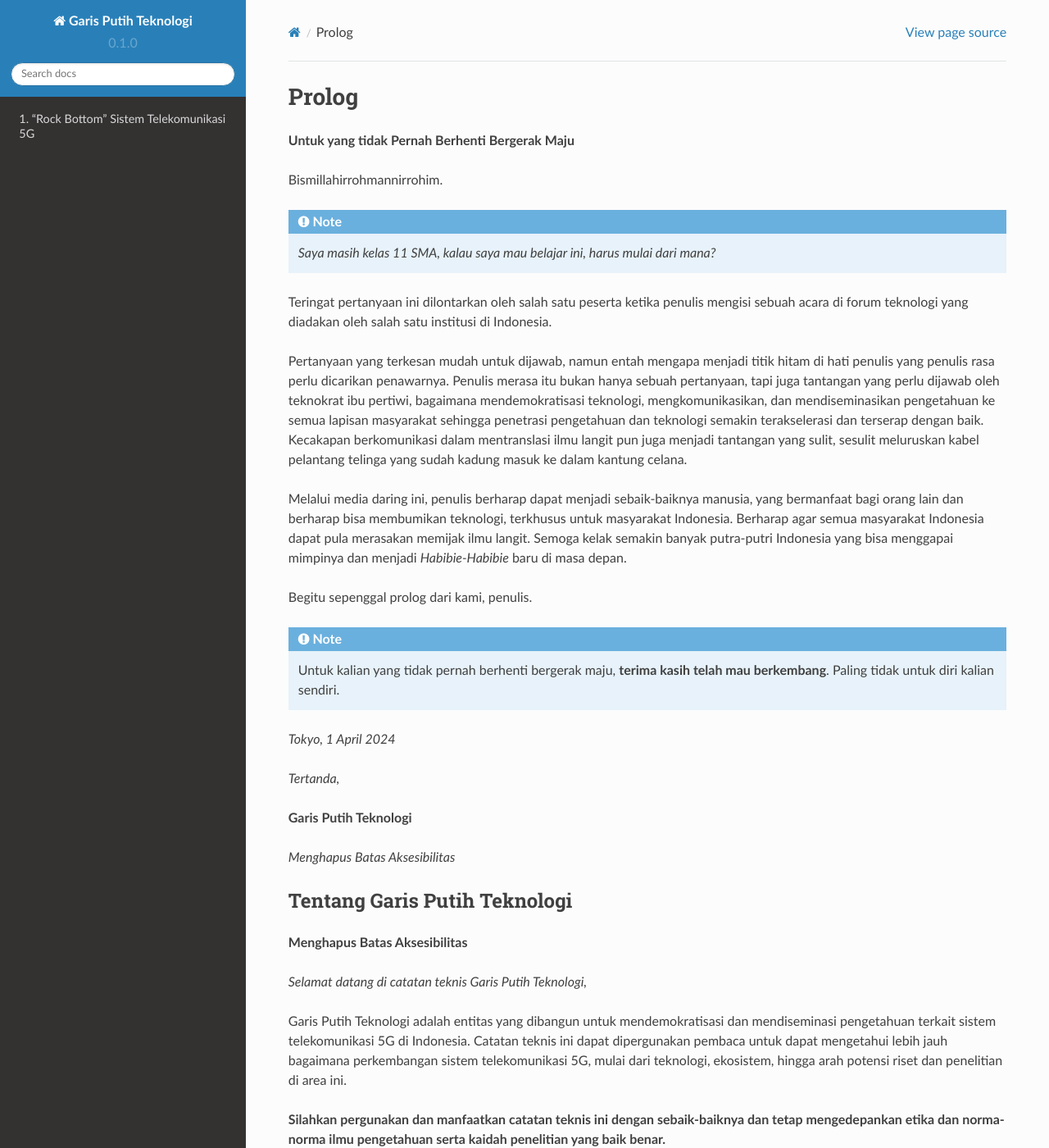
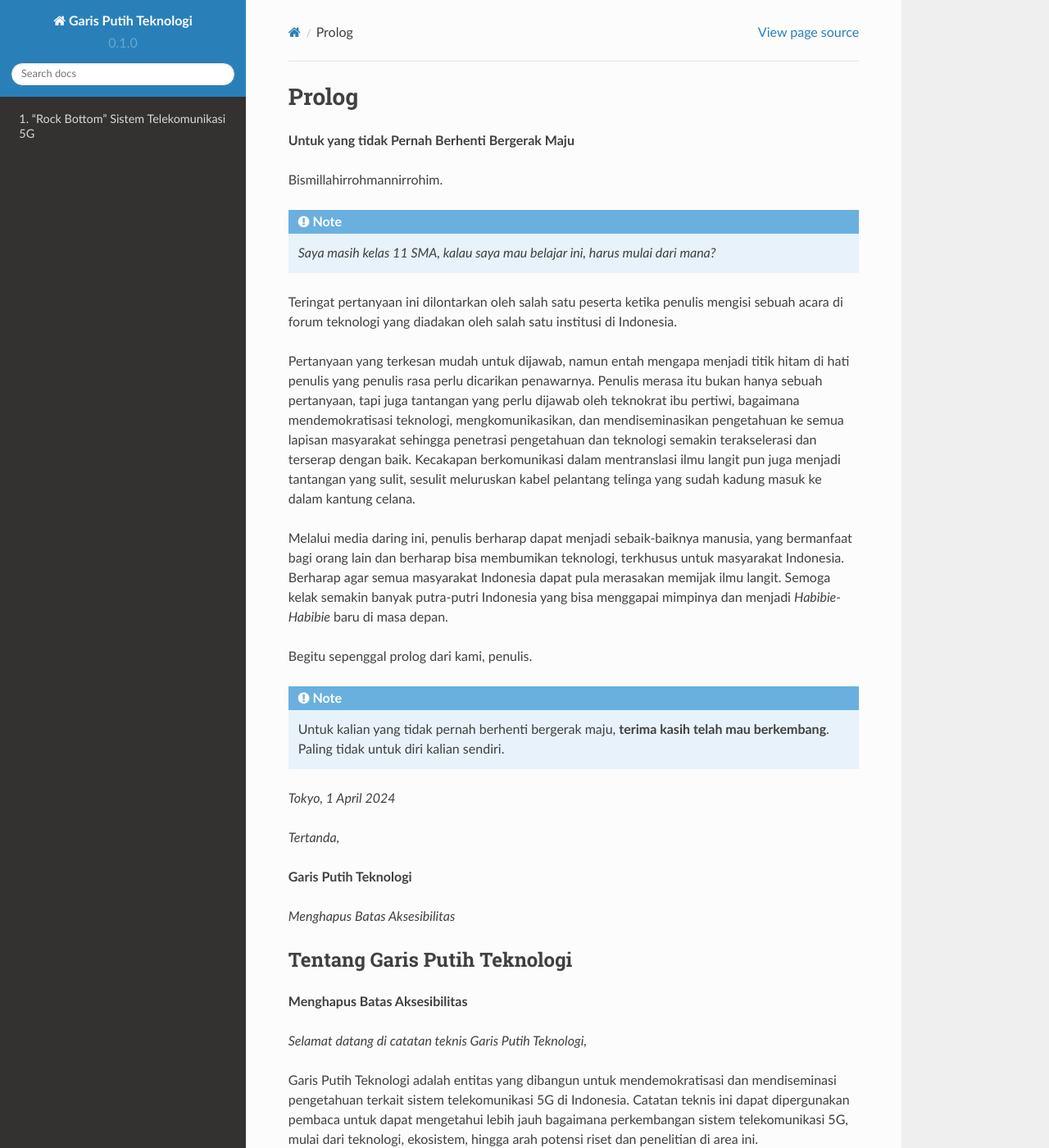
Before and after one commit to garisputihteknologi/garisputihteknologi, a Sphinx documentation site: the page built from docs/source/index.rst, in a window 1280 px wide and 1400 px high. Shown: the whole window at 82% size. Built offline with Sphinx 7.4.7 and the Read the Docs theme 2.0.0, drawn with Linux system fonts in a browser that asks for light colours.

Commit message:
Update stylesheet.css

```diff
--- a/docs/source/_static/stylesheet.css
+++ b/docs/source/_static/stylesheet.css
@@ -1,3 +1,3 @@
 .wy-nav-content {
-   max-width: none;
+   max-width: 800px !important;
 }
```
